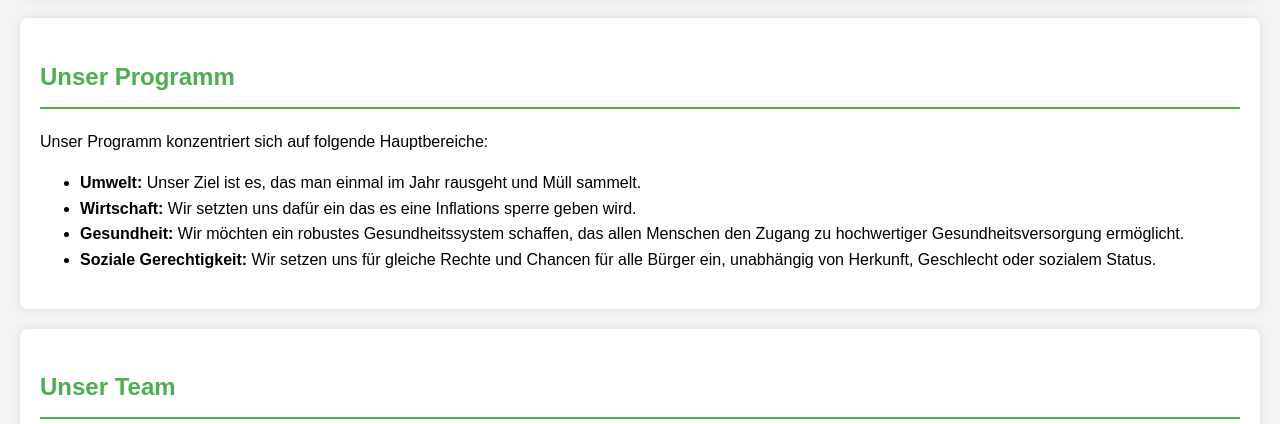
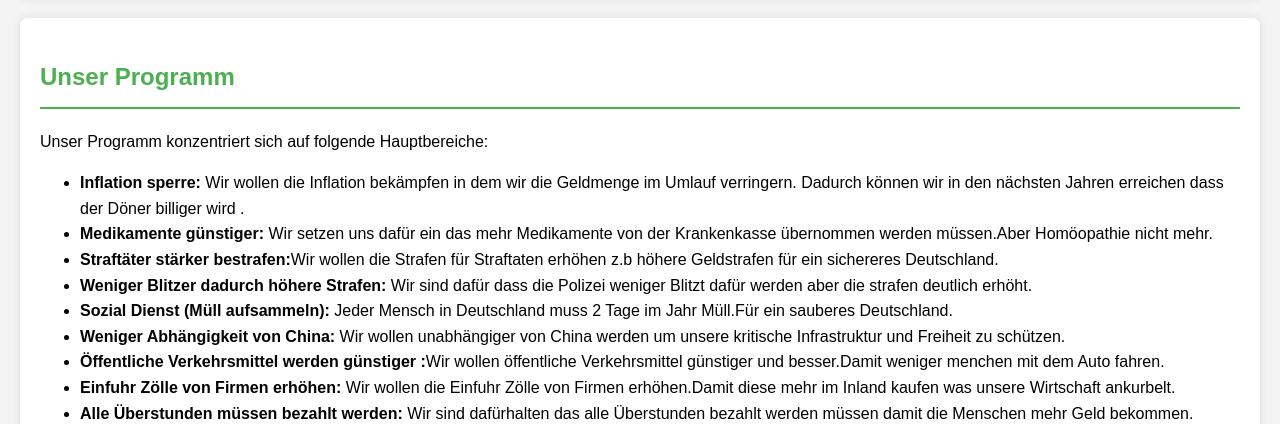
Before and after one commit to BenFrox/Die-elite-Partei, a plain HTML site: page index.html in a window 1280 px wide. Shown: the part 528-952 px from the top of the page. Drawn offline with Linux system fonts and the light colour scheme.

Commit message:
index.html aktualisieren
V0.2

```diff
--- a/index.html
+++ b/index.html
@@ -46,10 +46,17 @@
             <h2>Unser Programm</h2>
                 <p>Unser Programm konzentriert sich auf folgende Hauptbereiche:</p>
                 <ul>
-                    <li><strong>Umwelt:</strong> Unser Ziel ist es, das man einmal im Jahr rausgeht und Müll sammelt.</li>
-                    <li><strong>Wirtschaft:</strong> Wir setzten uns dafür ein das es eine Inflations sperre geben wird.</li>
-                    <li><strong>Gesundheit:</strong> Wir möchten ein robustes Gesundheitssystem schaffen, das allen Menschen den Zugang zu hochwertiger Gesundheitsversorgung ermöglicht.</li>
-                    <li><strong>Soziale Gerechtigkeit:</strong> Wir setzen uns für gleiche Rechte und Chancen für alle Bürger ein, unabhängig von Herkunft, Geschlecht oder sozialem Status.</li>
+<li><strong>Inflation sperre:</strong> Wir wollen die Inflation bekämpfen in dem wir die Geldmenge im Umlauf verringern. Dadurch können wir in den nächsten Jahren erreichen dass der Döner billiger wird .</li>
+<li><strong> Medikamente günstiger:</strong> Wir setzen uns dafür ein das mehr Medikamente  von der Krankenkasse übernommen werden müssen.Aber Homöopathie nicht mehr. </li>
+<li><strong> Straftäter stärker bestrafen:</strong>Wir wollen die Strafen für Straftaten erhöhen z.b höhere Geldstrafen für ein sichereres Deutschland. </li>
+<li><strong> Weniger Blitzer dadurch höhere Strafen:</strong> Wir sind dafür dass die Polizei weniger Blitzt dafür werden aber die strafen deutlich erhöht.</li>
+<li><strong> Sozial Dienst (Müll aufsammeln):</strong> Jeder Mensch in Deutschland muss 2 Tage im Jahr Müll.Für ein sauberes Deutschland.</li>
+<li><strong> Weniger Abhängigkeit von China:</strong> Wir wollen unabhängiger von China werden um unsere kritische Infrastruktur und Freiheit zu schützen.</li>
+<li><strong> Öffentliche Verkehrsmittel werden günstiger :</strong>Wir wollen öffentliche Verkehrsmittel günstiger und besser.Damit weniger menchen mit dem Auto fahren. </li>
+<li><strong> Einfuhr Zölle von Firmen erhöhen:</strong> Wir wollen die Einfuhr Zölle von Firmen erhöhen.Damit diese mehr im Inland kaufen was unsere Wirtschaft ankurbelt.</li>
+<li><strong> Alle Überstunden müssen bezahlt werden:</strong> Wir sind dafürhalten das alle Überstunden bezahlt werden müssen damit die Menschen mehr Geld bekommen.</li>
+<li><strong> Urlaubstage auf 40 Tage im Jahr zu erhöhen:</strong> Wir sind dafür die verpflichtenden Urlaubstage auf 40 zu erhöhen.</li>
+<li><strong> Steuersenkung:</strong> Wir wollen die Steuern für arme und mittelständische Personen senken .und führ reiche und Firmen erhöhen.</li>
                 </ul>
         </section>
 
```
